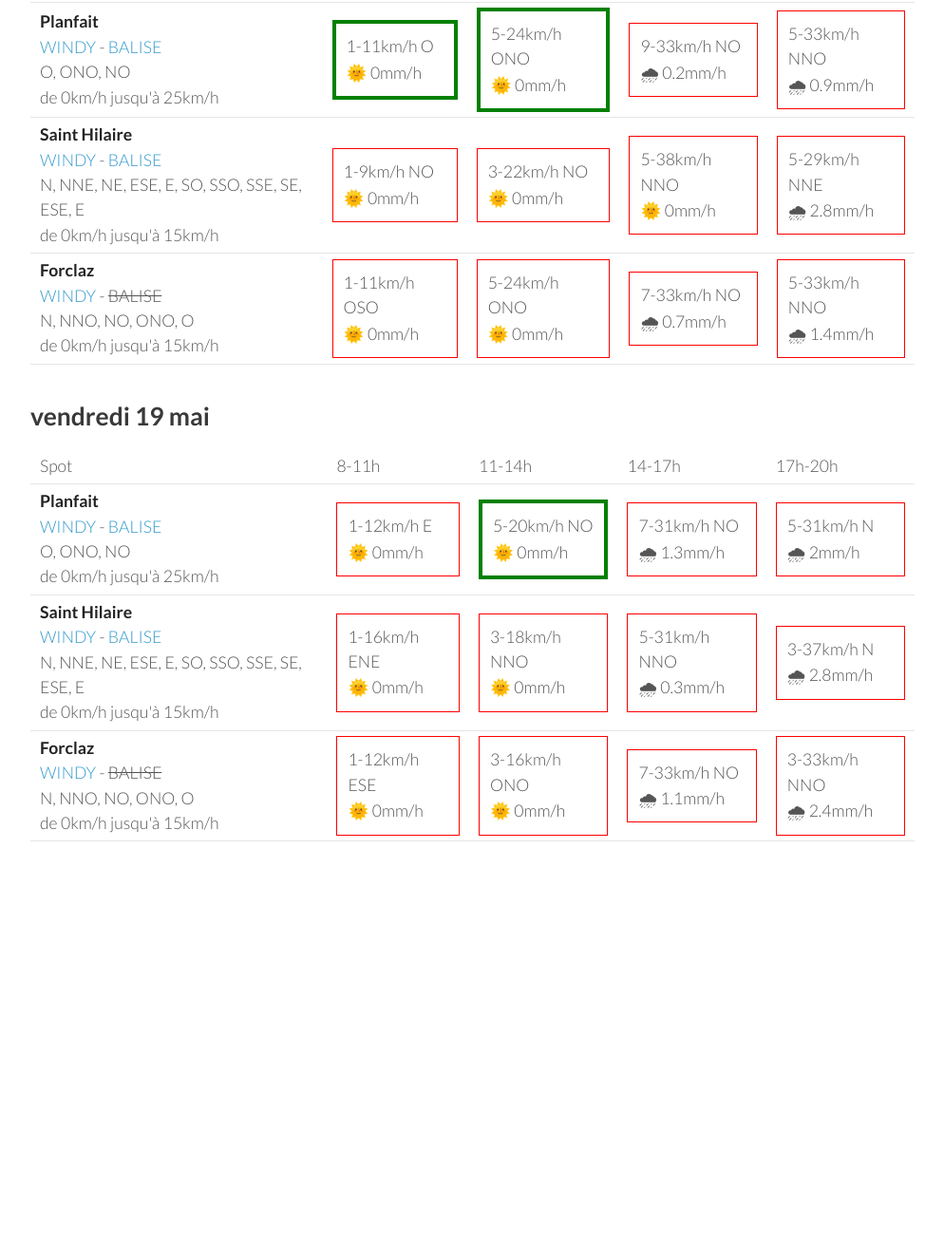
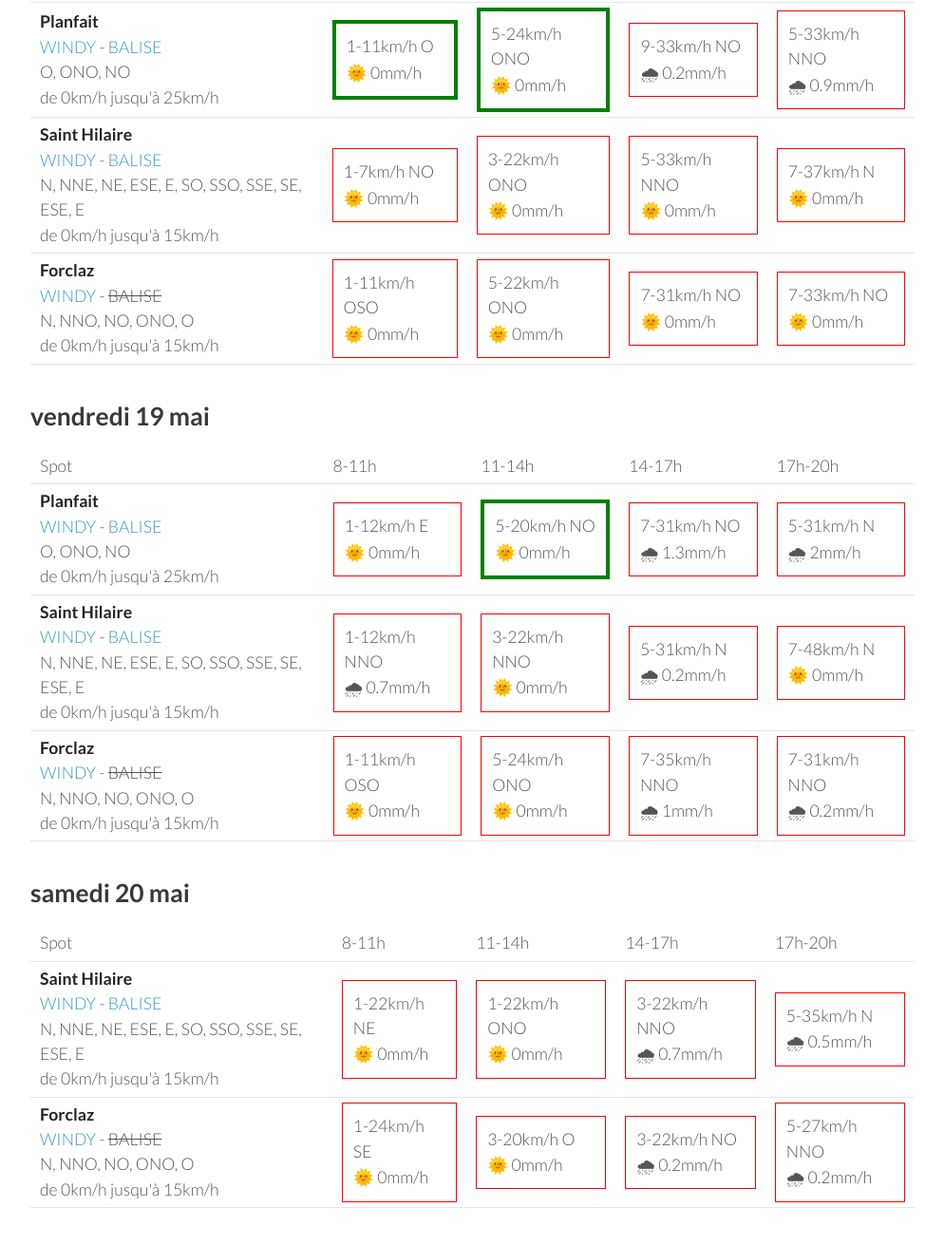
Before and after one commit to parapente-dans-le-nord/parapente-dans-le-nord.github.io, a Jekyll site: the page built from alpes_nord.markdown, in a window 1280 px wide and 1400 px high, scrolled down 1876 px. Shown: the top 1311 px of the window at 95% size, without its empty margins (26-1020 px from the left). Built offline with Jekyll 4.4.1, drawn with Linux system fonts in a browser that asks for light colours; before the commit the page ends 2890 px from its top, so only the background shows below that; some of the changed text lies outside the part shown.

Commit message:
update index.markdown

```diff
--- a/alpes_nord.markdown
+++ b/alpes_nord.markdown
@@ -114,22 +114,22 @@ page mise à jour le lundi 15 mai 06:26
       <td>17h-20h</td>
     </tr>
 <tr>
-        <td><strong>Forclaz</strong><br><a href="https://windy.com/45.814/6.247?45.375,6.246,8,m:eVwaglz">WINDY</a> - <span class="no-balise"> BALISE </span><br> <span class="vent-favorable">N, NNO, NO, ONO, O</span><br><span class="force-vent">de 0km/h jusqu'à 15km/h</span> </td>
+        <td><strong>Saint Hilaire</strong><br><a href="https://windy.com/45.307/5.888?45.087,5.889,9,m:eUFagkX">WINDY</a> - <span class=""><a href="http://www.balisemeteo.com/balise.php?idBalise=61">BALISE</a> </span><br> <span class="vent-favorable">N, NNE, NE, ESE, E, SO, SSO, SSE, SE, ESE, E</span><br><span class="force-vent">de 0km/h jusqu'à 15km/h</span> </td>
 
-            <td><div class="not-flyable"><p>5-31km/h NNO</p><p>🌞 0mm/h</p></div></td>
-            <td><div class="not-flyable"><p>7-29km/h N</p><p>🌧 0.2mm/h</p></div></td>
-            <td><div class="not-flyable"><p>9-37km/h N</p><p>🌧 0.2mm/h</p></div></td>
-            <td><div class="not-flyable"><p>9-38km/h N</p><p>🌞 0mm/h</p></div></td>
+            <td><div class="not-flyable"><p>5-33km/h N</p><p>🌞 0mm/h</p></div></td>
+            <td><div class="not-flyable"><p>7-37km/h N</p><p>🌧 0.2mm/h</p></div></td>
+            <td><div class="not-flyable"><p>9-42km/h NNE</p><p>🌞 0mm/h</p></div></td>
+            <td><div class="not-flyable"><p>9-42km/h NNE</p><p>🌞 0mm/h</p></div></td>
 
 
     </tr>
 <tr>
-        <td><strong>Saint Hilaire</strong><br><a href="https://windy.com/45.307/5.888?45.087,5.889,9,m:eUFagkX">WINDY</a> - <span class=""><a href="http://www.balisemeteo.com/balise.php?idBalise=61">BALISE</a> </span><br> <span class="vent-favorable">N, NNE, NE, ESE, E, SO, SSO, SSE, SE, ESE, E</span><br><span class="force-vent">de 0km/h jusqu'à 15km/h</span> </td>
+        <td><strong>Forclaz</strong><br><a href="https://windy.com/45.814/6.247?45.375,6.246,8,m:eVwaglz">WINDY</a> - <span class="no-balise"> BALISE </span><br> <span class="vent-favorable">N, NNO, NO, ONO, O</span><br><span class="force-vent">de 0km/h jusqu'à 15km/h</span> </td>
 
-            <td><div class="not-flyable"><p>5-40km/h N</p><p>🌧 0.2mm/h</p></div></td>
-            <td><div class="not-flyable"><p>9-42km/h NNE</p><p>🌧 0.2mm/h</p></div></td>
-            <td><div class="not-flyable"><p>9-46km/h NNE</p><p>🌧 0.2mm/h</p></div></td>
-            <td><div class="not-flyable"><p>9-46km/h NNE</p><p>🌞 0mm/h</p></div></td>
+            <td><div class="not-flyable"><p>3-22km/h NNO</p><p>🌞 0mm/h</p></div></td>
+            <td><div class="not-flyable"><p>5-25km/h NNO</p><p>🌞 0mm/h</p></div></td>
+            <td><div class="not-flyable"><p>9-35km/h NNO</p><p>🌞 0mm/h</p></div></td>
+            <td><div class="not-flyable"><p>9-37km/h NNO</p><p>🌞 0mm/h</p></div></td>
 
 
     </tr>
@@ -172,10 +172,10 @@ page mise à jour le lundi 15 mai 06:26
 <tr>
         <td><strong>Saint Hilaire</strong><br><a href="https://windy.com/45.307/5.888?45.087,5.889,9,m:eUFagkX">WINDY</a> - <span class=""><a href="http://www.balisemeteo.com/balise.php?idBalise=61">BALISE</a> </span><br> <span class="vent-favorable">N, NNE, NE, ESE, E, SO, SSO, SSE, SE, ESE, E</span><br><span class="force-vent">de 0km/h jusqu'à 15km/h</span> </td>
 
-            <td><div class="not-flyable"><p>1-9km/h NO</p><p>🌞 0mm/h</p></div></td>
-            <td><div class="not-flyable"><p>3-22km/h NO</p><p>🌞 0mm/h</p></div></td>
-            <td><div class="not-flyable"><p>5-38km/h NNO</p><p>🌞 0mm/h</p></div></td>
-            <td><div class="not-flyable"><p>5-29km/h NNE</p><p>🌧 2.8mm/h</p></div></td>
+            <td><div class="not-flyable"><p>1-7km/h NO</p><p>🌞 0mm/h</p></div></td>
+            <td><div class="not-flyable"><p>3-22km/h ONO</p><p>🌞 0mm/h</p></div></td>
+            <td><div class="not-flyable"><p>5-33km/h NNO</p><p>🌞 0mm/h</p></div></td>
+            <td><div class="not-flyable"><p>7-37km/h N</p><p>🌞 0mm/h</p></div></td>
 
 
     </tr>
@@ -183,9 +183,9 @@ page mise à jour le lundi 15 mai 06:26
         <td><strong>Forclaz</strong><br><a href="https://windy.com/45.814/6.247?45.375,6.246,8,m:eVwaglz">WINDY</a> - <span class="no-balise"> BALISE </span><br> <span class="vent-favorable">N, NNO, NO, ONO, O</span><br><span class="force-vent">de 0km/h jusqu'à 15km/h</span> </td>
 
             <td><div class="not-flyable"><p>1-11km/h OSO</p><p>🌞 0mm/h</p></div></td>
-            <td><div class="not-flyable"><p>5-24km/h ONO</p><p>🌞 0mm/h</p></div></td>
-            <td><div class="not-flyable"><p>7-33km/h NO</p><p>🌧 0.7mm/h</p></div></td>
-            <td><div class="not-flyable"><p>5-33km/h NNO</p><p>🌧 1.4mm/h</p></div></td>
+            <td><div class="not-flyable"><p>5-22km/h ONO</p><p>🌞 0mm/h</p></div></td>
+            <td><div class="not-flyable"><p>7-31km/h NO</p><p>🌞 0mm/h</p></div></td>
+            <td><div class="not-flyable"><p>7-33km/h NO</p><p>🌞 0mm/h</p></div></td>
 
 
     </tr>
@@ -218,20 +218,20 @@ page mise à jour le lundi 15 mai 06:26
 <tr>
         <td><strong>Saint Hilaire</strong><br><a href="https://windy.com/45.307/5.888?45.087,5.889,9,m:eUFagkX">WINDY</a> - <span class=""><a href="http://www.balisemeteo.com/balise.php?idBalise=61">BALISE</a> </span><br> <span class="vent-favorable">N, NNE, NE, ESE, E, SO, SSO, SSE, SE, ESE, E</span><br><span class="force-vent">de 0km/h jusqu'à 15km/h</span> </td>
 
-            <td><div class="not-flyable"><p>1-16km/h ENE</p><p>🌞 0mm/h</p></div></td>
-            <td><div class="not-flyable"><p>3-18km/h NNO</p><p>🌞 0mm/h</p></div></td>
-            <td><div class="not-flyable"><p>5-31km/h NNO</p><p>🌧 0.3mm/h</p></div></td>
-            <td><div class="not-flyable"><p>3-37km/h N</p><p>🌧 2.8mm/h</p></div></td>
+            <td><div class="not-flyable"><p>1-12km/h NNO</p><p>🌧 0.7mm/h</p></div></td>
+            <td><div class="not-flyable"><p>3-22km/h NNO</p><p>🌞 0mm/h</p></div></td>
+            <td><div class="not-flyable"><p>5-31km/h N</p><p>🌧 0.2mm/h</p></div></td>
+            <td><div class="not-flyable"><p>7-48km/h N</p><p>🌞 0mm/h</p></div></td>
 
 
     </tr>
 <tr>
         <td><strong>Forclaz</strong><br><a href="https://windy.com/45.814/6.247?45.375,6.246,8,m:eVwaglz">WINDY</a> - <span class="no-balise"> BALISE </span><br> <span class="vent-favorable">N, NNO, NO, ONO, O</span><br><span class="force-vent">de 0km/h jusqu'à 15km/h</span> </td>
 
-            <td><div class="not-flyable"><p>1-12km/h ESE</p><p>🌞 0mm/h</p></div></td>
-            <td><div class="not-flyable"><p>3-16km/h ONO</p><p>🌞 0mm/h</p></div></td>
-            <td><div class="not-flyable"><p>7-33km/h NO</p><p>🌧 1.1mm/h</p></div></td>
-            <td><div class="not-flyable"><p>3-33km/h NNO</p><p>🌧 2.4mm/h</p></div></td>
+            <td><div class="not-flyable"><p>1-11km/h OSO</p><p>🌞 0mm/h</p></div></td>
+            <td><div class="not-flyable"><p>5-24km/h ONO</p><p>🌞 0mm/h</p></div></td>
+            <td><div class="not-flyable"><p>7-35km/h NNO</p><p>🌧 1mm/h</p></div></td>
+            <td><div class="not-flyable"><p>7-31km/h NNO</p><p>🌧 0.2mm/h</p></div></td>
 
 
     </tr>
@@ -239,3 +239,39 @@ page mise à jour le lundi 15 mai 06:26
 </tbody>
 </table>
 {:/}
+## samedi 20 mai
+
+{::nomarkdown}
+<table>
+  <tbody>
+    <tr>
+      <td>Spot</td>
+      <td>8-11h</td>
+      <td>11-14h</td>
+      <td>14-17h</td>
+      <td>17h-20h</td>
+    </tr>
+<tr>
+        <td><strong>Saint Hilaire</strong><br><a href="https://windy.com/45.307/5.888?45.087,5.889,9,m:eUFagkX">WINDY</a> - <span class=""><a href="http://www.balisemeteo.com/balise.php?idBalise=61">BALISE</a> </span><br> <span class="vent-favorable">N, NNE, NE, ESE, E, SO, SSO, SSE, SE, ESE, E</span><br><span class="force-vent">de 0km/h jusqu'à 15km/h</span> </td>
+
+            <td><div class="not-flyable"><p>1-22km/h NE</p><p>🌞 0mm/h</p></div></td>
+            <td><div class="not-flyable"><p>1-22km/h ONO</p><p>🌞 0mm/h</p></div></td>
+            <td><div class="not-flyable"><p>3-22km/h NNO</p><p>🌧 0.7mm/h</p></div></td>
+            <td><div class="not-flyable"><p>5-35km/h N</p><p>🌧 0.5mm/h</p></div></td>
+
+
+    </tr>
+<tr>
+        <td><strong>Forclaz</strong><br><a href="https://windy.com/45.814/6.247?45.375,6.246,8,m:eVwaglz">WINDY</a> - <span class="no-balise"> BALISE </span><br> <span class="vent-favorable">N, NNO, NO, ONO, O</span><br><span class="force-vent">de 0km/h jusqu'à 15km/h</span> </td>
+
+            <td><div class="not-flyable"><p>1-24km/h SE</p><p>🌞 0mm/h</p></div></td>
+            <td><div class="not-flyable"><p>3-20km/h O</p><p>🌞 0mm/h</p></div></td>
+            <td><div class="not-flyable"><p>3-22km/h NO</p><p>🌧 0.2mm/h</p></div></td>
+            <td><div class="not-flyable"><p>5-27km/h NNO</p><p>🌧 0.2mm/h</p></div></td>
+
+
+    </tr>
+
+</tbody>
+</table>
+{:/}
```
Also changed, not shown: other parts of alpes_nord.markdown (+1 -1 lines).
